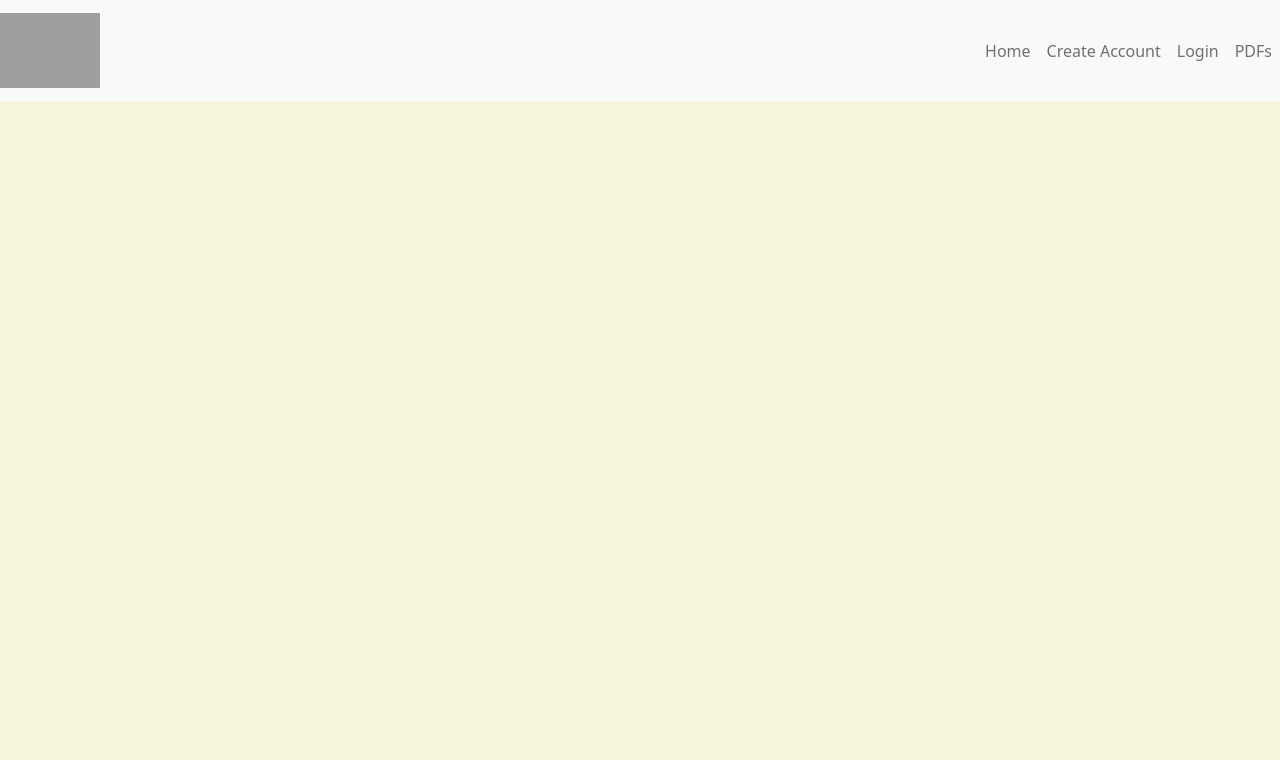
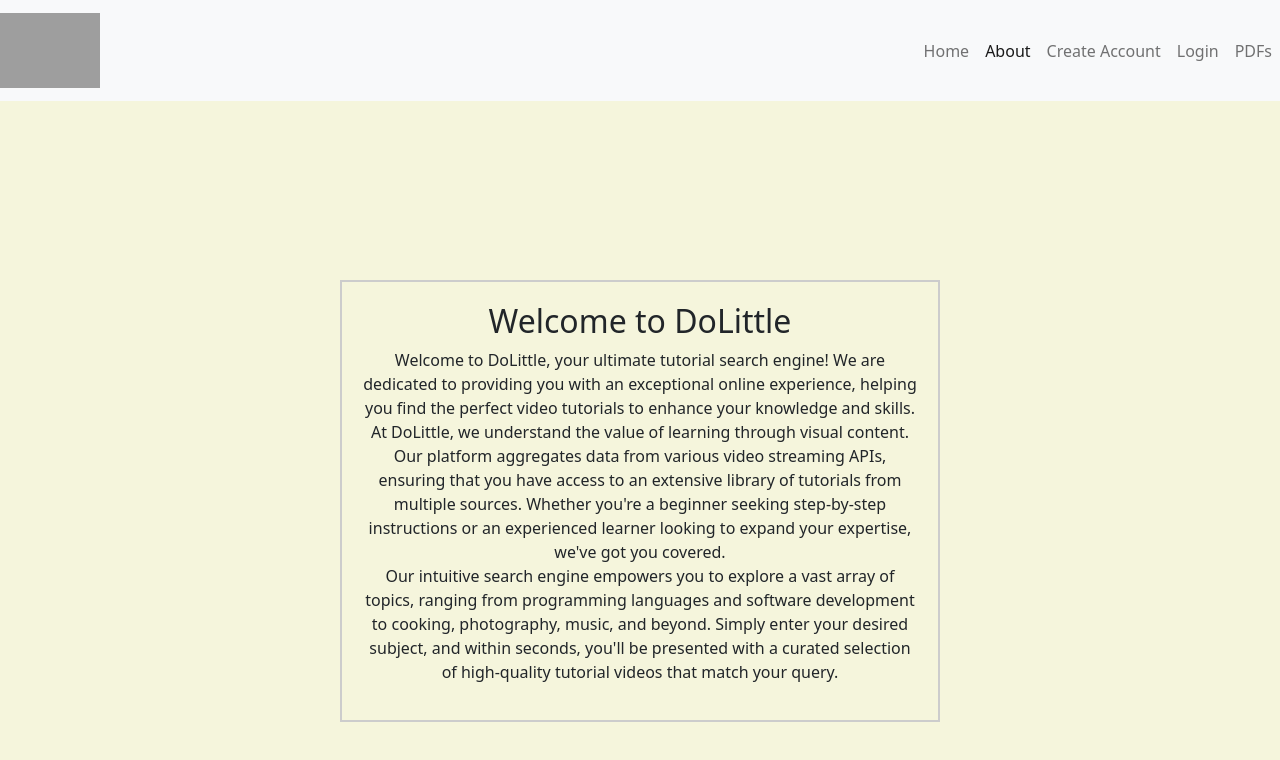
Before and after one commit to Tyreitix/COSC484-Dolittle, a React (Create React App) app in the folder client/: page /about in a window 1280 px wide. Shown: the top 760 px of the page. Built offline with nearby package versions, Linux system fonts and the light colour scheme; grey boxes are pictures that could not be loaded.

Commit message:
added about page

```diff
--- a/client/src/App.js
+++ b/client/src/App.js
@@ -10,6 +10,8 @@ import Edit from "./components/edit";
 import Create from "./components/create";
 import Login from "./components/loginPage";
 import Homepage from "./components/homepage";
+import AboutPage from './components/about';
+
 import PDFpage from "./components/pdfpage";
 
 const App = () => {
@@ -18,10 +20,10 @@ const App = () => {
      <Navbar />
      <Routes>
        <Route exact path="/" element={<Homepage />} />
-       <Route exact path="/login" element={<Login />} />
        <Route path="/edit/:id" element={<Edit />} />
        <Route path="/create" element={<Create />} />
        <Route path="/login" element={<Login />} />
+       <Route path="/about" element={<AboutPage />} />
        <Route path="/users" element={<UserList />} />
        <Route path="/PDFpage" element={<PDFpage />} />
      </Routes>
--- /dev/null
+++ b/client/src/components/about.js
@@ -0,0 +1,23 @@
+import React from 'react';
+import '../styles/about.css';
+
+const AboutPage = () => {
+  return (
+    <div className="about-container">
+      <div className="about-content">
+        <h2>Welcome to DoLittle</h2>
+        <p>
+        Welcome to DoLittle, your ultimate tutorial search engine! We are dedicated to providing you with an exceptional online experience, helping you find the perfect video tutorials to enhance your knowledge and skills.
+
+        <br />At DoLittle, we understand the value of learning through visual content. Our platform aggregates data from various video streaming APIs, ensuring that you have access to an extensive library of tutorials from multiple sources. Whether you're a beginner seeking step-by-step instructions or an experienced learner looking to expand your expertise, we've got you covered.
+
+        <br />Our intuitive search engine empowers you to explore a vast array of topics, ranging from programming languages and software development to cooking, photography, music, and beyond. Simply enter your desired subject, and within seconds, you'll be presented with a curated selection of high-quality tutorial videos that match your query.
+
+
+        </p>
+      </div>
+    </div>
+  );
+};
+
+export default AboutPage;
--- a/client/src/components/navbar.js
+++ b/client/src/components/navbar.js
@@ -34,7 +34,11 @@ export default function Navbar() {
                Home
              </NavLink>
            </li>
-
+           <li className="nav-item">
+             <NavLink className="nav-link" to="/about">
+               About
+             </NavLink>
+           </li>
            <li className="nav-item">
              <NavLink className="nav-link" to="/create">
                Create Account
--- /dev/null
+++ b/client/src/styles/about.css
@@ -0,0 +1,13 @@
+.about-container {
+    display: flex;
+    justify-content: center;
+    align-items: center;
+    height: 100vh;
+  }
+
+  .about-content {
+    max-width: 600px;
+    padding: 20px;
+    border: 2px solid #ccc;
+    text-align: center;
+  }
```
Also changed, not shown: 2 other files (tests, documents, lock files or other folders).
